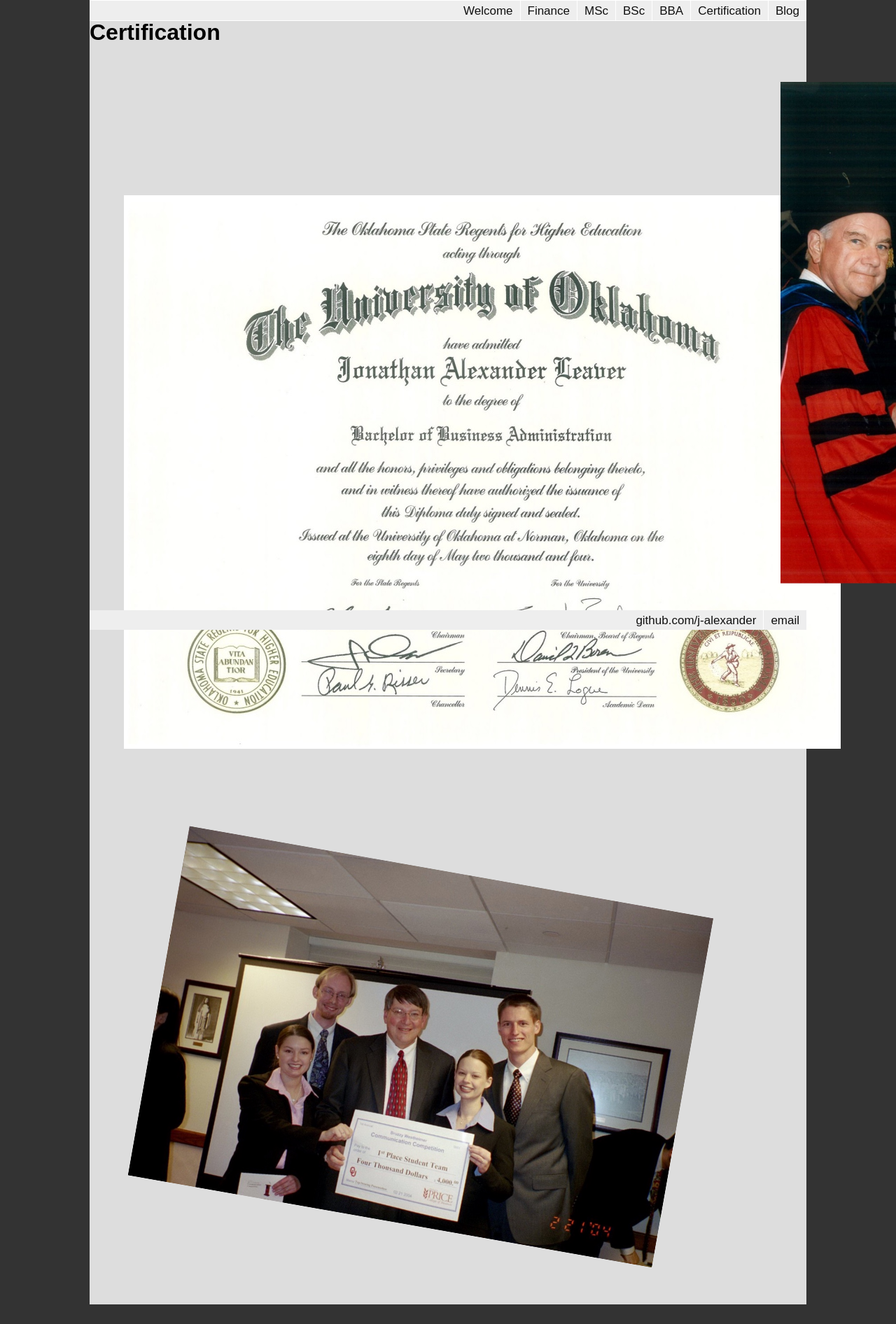
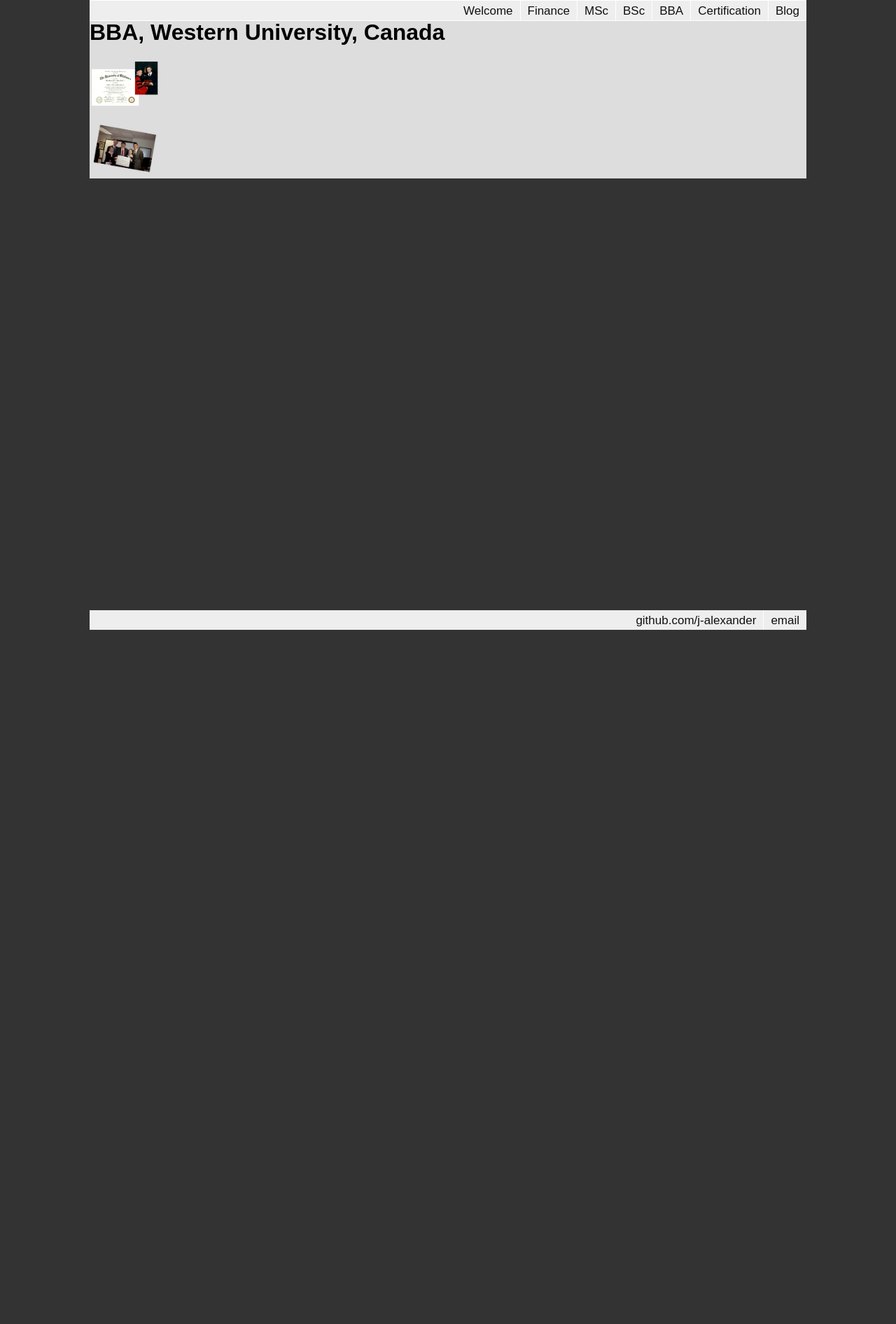
Before and after one commit to j-alexander/j-alexander.github.io, a Jekyll site: the page built from bba/index.html, in a window 1280 px wide. Shown: the whole page at 70% size. Built offline with Jekyll 4.4.1, drawn with Linux system fonts in a browser that asks for light colours; after the commit the page ends 900 px from its top, so only the background shows below that.

Commit message:
page titles

```diff
--- a/_layouts/default.html
+++ b/_layouts/default.html
@@ -8,6 +8,9 @@
 	font-family: sans-serif;
 	background-color: #333;
 	margin: 0px;
+}
+body img {
+	width: 100px;
 }
 #page {
 	width: 80%;
--- a/bba/index.html
+++ b/bba/index.html
@@ -1,6 +1,6 @@
 ---
 layout: default
-title: Certification
+title: BBA, Western University, Canada
 ---
 <h1>{{ page.title }}</h1>
 <p><img src="degree.png"/></p>
--- a/bsc/index.html
+++ b/bsc/index.html
@@ -1,6 +1,6 @@
 ---
 layout: default
-title: Certification
+title: BSc, Western University, Canada
 ---
 <h1>{{ page.title }}</h1>
 <p><img src="4490.png"/></p>
--- a/cyborg/index.html
+++ b/cyborg/index.html
@@ -1,6 +1,6 @@
 ---
 layout: default
-title: Cyborg
+title: Cyborg Trading Systems
 ---
 <h1>{{ page.title }}</h1>
 <p><img src="router.png"/></p>
--- a/msc/index.html
+++ b/msc/index.html
@@ -1,6 +1,6 @@
 ---
 layout: default
-title: MSc
+title: MSc, Western University, Canada
 ---
 <h1>{{ page.title }}</h1>
 <p><img src="propagation.png"/></p>
```
